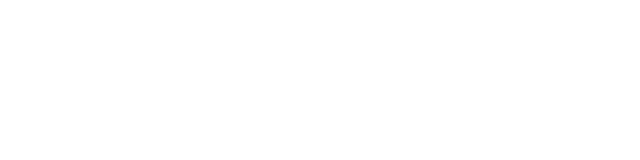
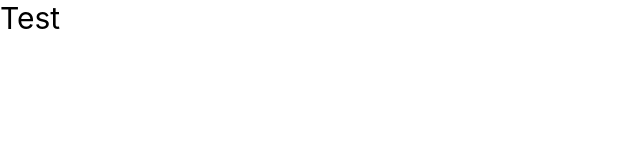
Before and after one commit to OWASP-STUDENT-CHAPTER/WebDev-Tasks, a React (Create React App) app in the folder client/: page / in a window 1280 px wide. Shown: the top 160 px of the page, without its empty margins (0-640 px from the left). Built offline with nearby package versions, Linux system fonts and the light colour scheme.

Commit message:
Install Tailwind CSS
Signed-off-by: Yashvardhan Arora <yash22arora@gmail.com>

```diff
--- a/client/package.json
+++ b/client/package.json
@@ -34,5 +34,10 @@
       "last 1 firefox version",
       "last 1 safari version"
     ]
+  },
+  "devDependencies": {
+    "autoprefixer": "^10.4.12",
+    "postcss": "^8.4.17",
+    "tailwindcss": "^3.1.8"
   }
 }
--- /dev/null
+++ b/client/postcss.config.js
@@ -0,0 +1,6 @@
+module.exports = {
+  plugins: {
+    tailwindcss: {},
+    autoprefixer: {},
+  },
+}
--- a/client/src/App.js
+++ b/client/src/App.js
@@ -1,6 +1,7 @@
 function App() {
   return (
     <div>
+      <h1 className="text-3xl">Test</h1>
     </div>
   );
 }
--- /dev/null
+++ b/client/tailwind.config.js
@@ -0,0 +1,8 @@
+/** @type {import('tailwindcss').Config} */
+module.exports = {
+  content: ["./src/**/*.{js,jsx,ts,tsx}"],
+  theme: {
+    extend: {},
+  },
+  plugins: [],
+};
```
Also changed, not shown: client/src/index.css (+7 -3 lines), 1 other file (tests, documents, lock files or other folders). Lines whose indentation alone changed are shown as unchanged.
